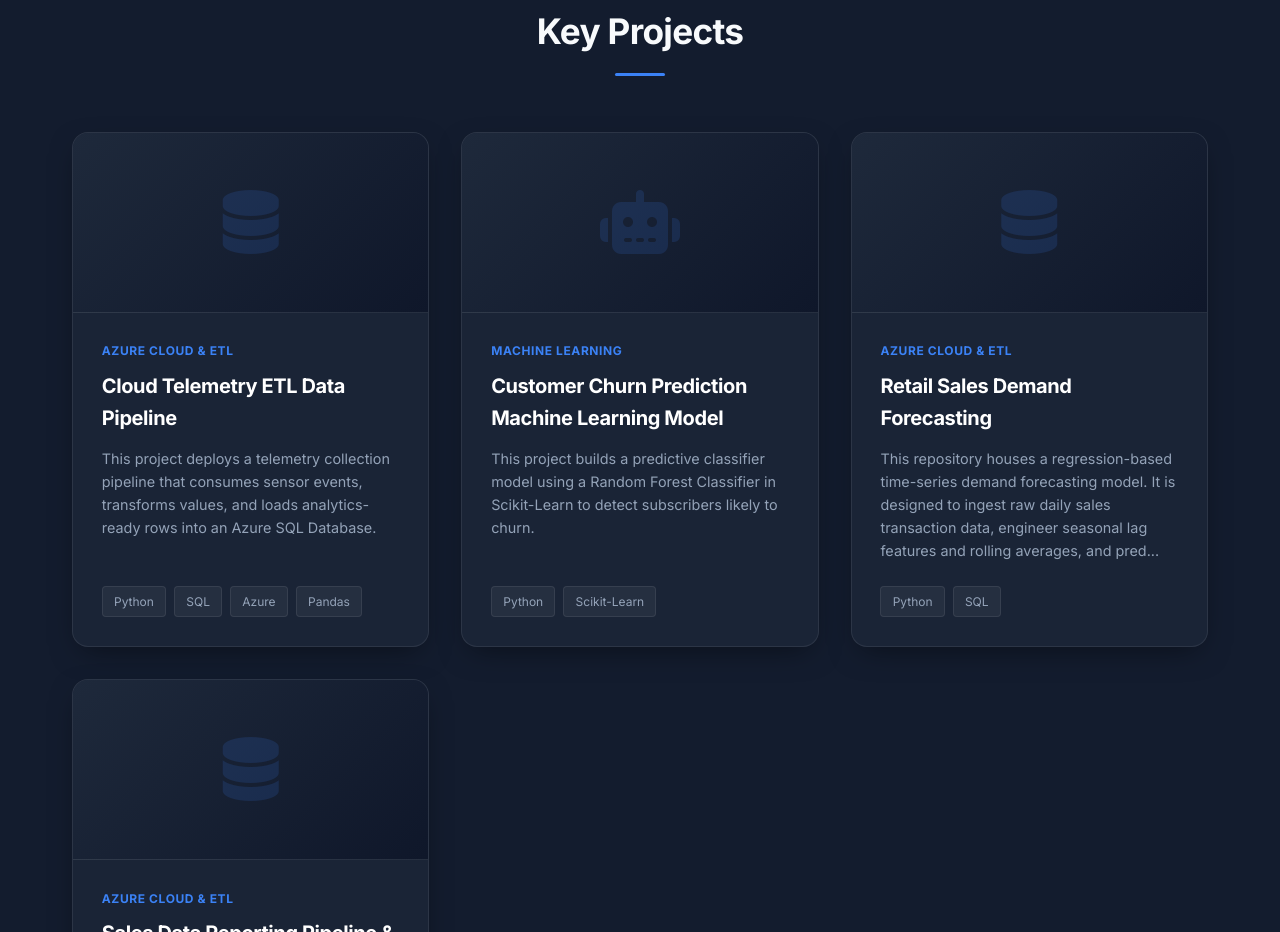
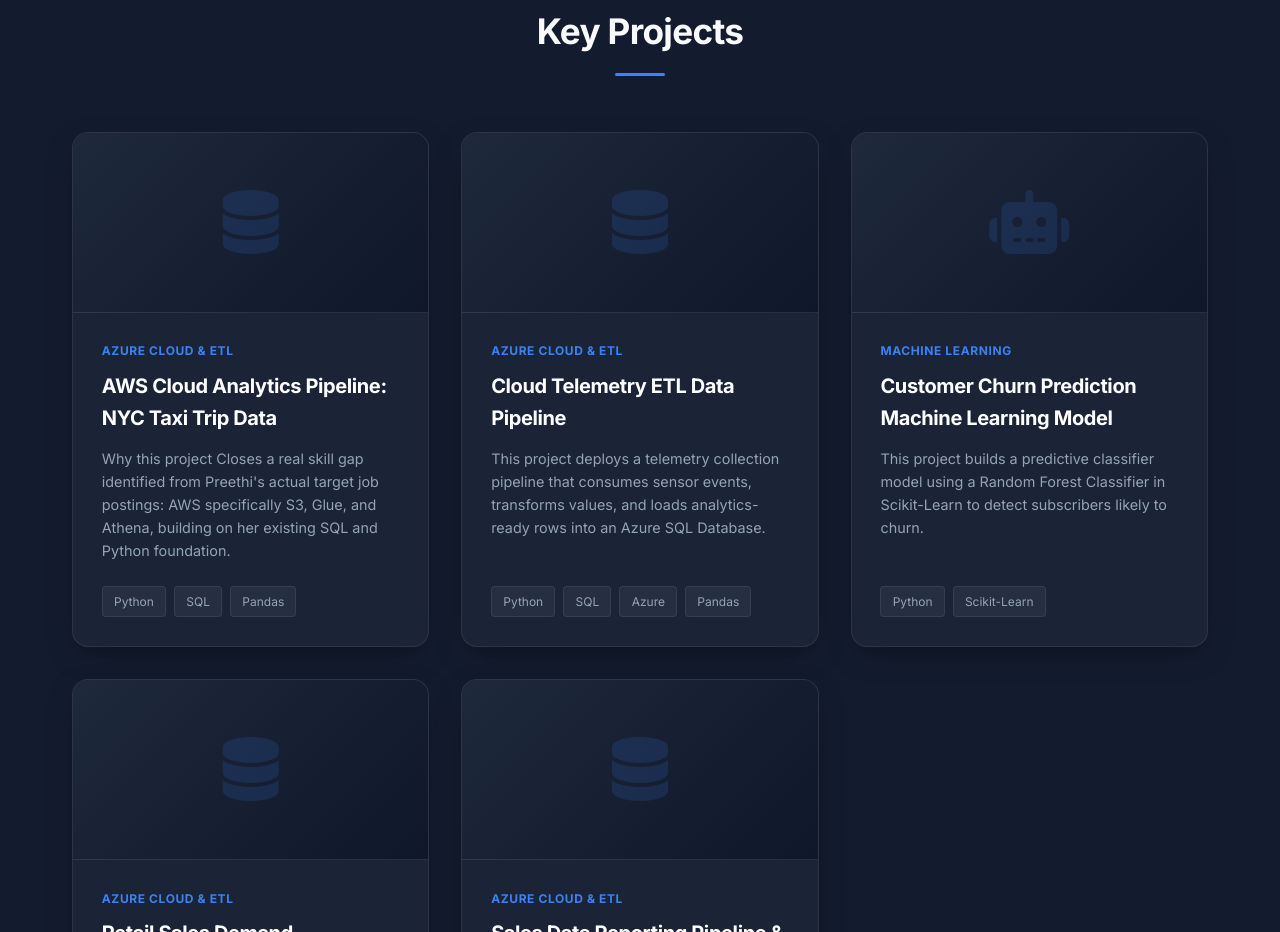
Before and after one commit to preethi-somaraju/preethi-somaraju.github.io, a plain HTML site: page index.html in a window 1280 px wide. Shown: the part 2448-3380 px from the top of the page. Drawn offline with Linux system fonts and the light colour scheme.

Commit message:
update: Sync local changes for index.html

```diff
--- a/index.html
+++ b/index.html
@@ -125,6 +125,25 @@
             <h2 class="section-title">Key Projects</h2>
             <div class="projects-grid">
                 <!-- PROJECTS_START -->
+                <!-- Project: AWS Cloud Analytics Pipeline: NYC Taxi Trip Data -->
+                <a href="https://github.com/preethi-somaraju/preethi-somaraju.github.io/tree/main/aws-nyc-taxi-analytics" target="_blank" class="project-card-link">
+                <div class="project-card" style="width: 100%;">
+                    <div class="project-img">
+                        <div class="project-overlay"><i class="fas fa-link"></i></div>
+                        <i class="fas fa-database project-icon-bg"></i>
+                    </div>
+                    <div class="project-info">
+                        <span class="project-tag">Azure Cloud & ETL</span>
+                        <h3>AWS Cloud Analytics Pipeline: NYC Taxi Trip Data</h3>
+                        <p> Why this project
+Closes a real skill gap identified from Preethi's actual target job postings: AWS specifically S3, Glue, and Athena, building on her existing SQL and Python foundation.</p>
+                        <div class="project-tech">
+                            <span>Python</span><span>SQL</span><span>Pandas</span>
+                        </div>
+                    </div>
+                </div>
+                </a>
+
                 <!-- Project: Cloud Telemetry ETL Data Pipeline -->
                 <a href="https://github.com/preethi-somaraju/preethi-somaraju.github.io/tree/main/azure-etl-pipeline" target="_blank" class="project-card-link">
                 <div class="project-card" style="width: 100%;">
```
